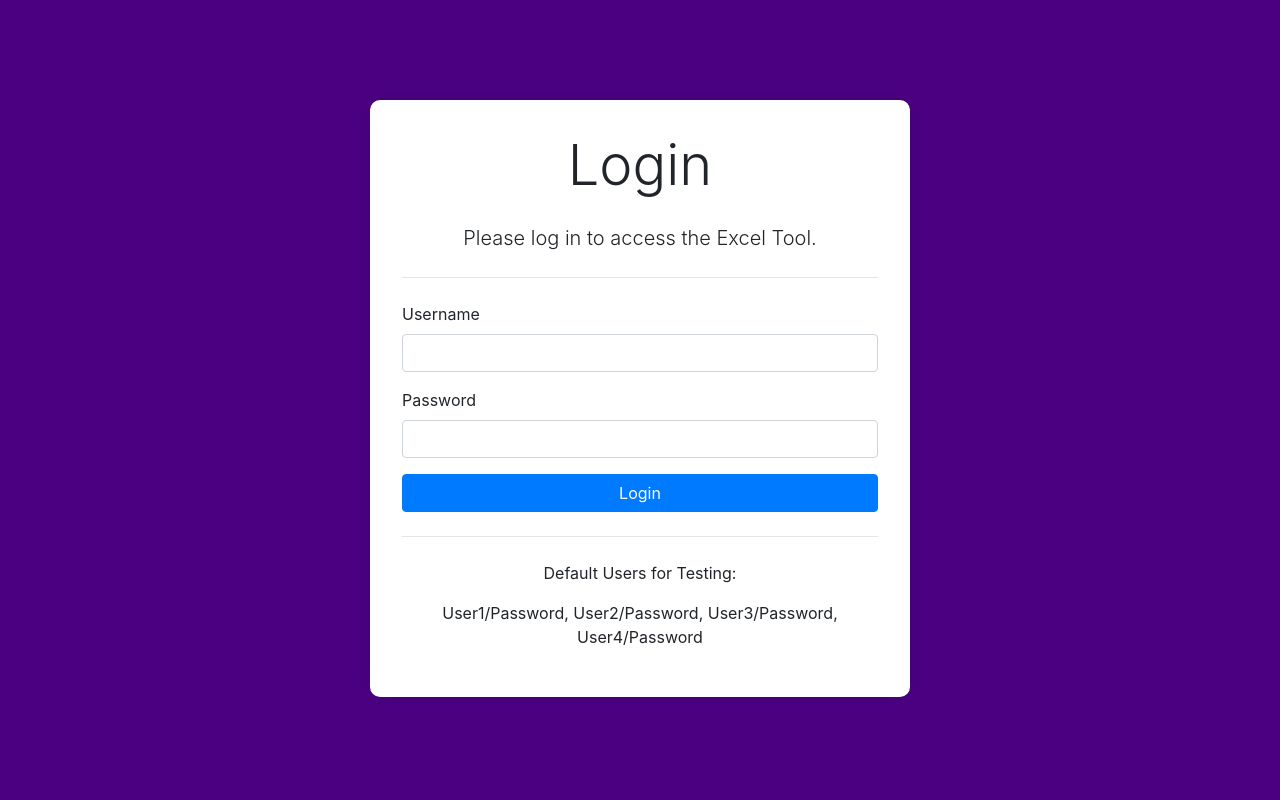
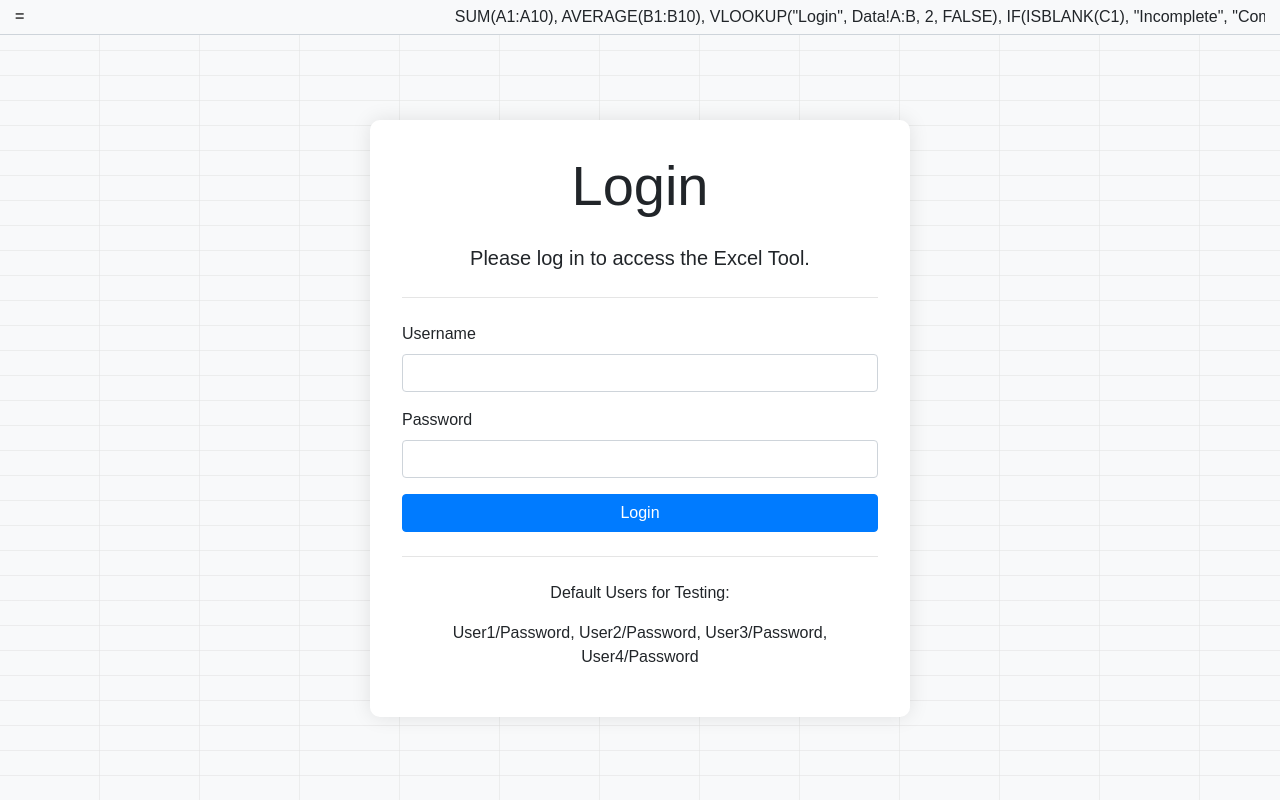
Before and after one commit to seanmcmahon101/render-reconcile-test, a Flask app: page /login in a window 1280 px wide. Run offline with Flask 3, Linux system fonts and the light colour scheme; some libraries are stand-ins or nearby versions.

Commit message:
Update login.html

```diff
--- a/templates/login.html
+++ b/templates/login.html
@@ -6,21 +6,97 @@
     <link rel="stylesheet" href="https://stackpath.bootstrapcdn.com/bootstrap/4.5.2/css/bootstrap.min.css">
     <style>
         body {
-            background-color: #4B0082;
+            background-color: #f0f2f5; /* Light grey background for the sheet */
+            overflow: hidden; /* To hide scrollbars caused by formula bar animation */
+            font-family: sans-serif; /* Set a default font */
         }
+
+        /* Animated Excel Sheet Grid Background */
+        body::before {
+            content: '';
+            position: fixed;
+            top: 0;
+            right: 0;
+            bottom: 0;
+            left: 0;
+            z-index: -1; /* Behind the content */
+            background: repeating-linear-gradient(0deg, transparent, transparent 24px, #e0e0e0 25px), /* Vertical lines */
+                        repeating-linear-gradient(90deg, transparent, transparent 99px, #e0e0e0 100px), /* Horizontal lines */
+                        #f8f9fa; /* Base sheet color */
+            background-size: cover;
+            animation: pan 10s linear infinite; /* Subtle panning animation */
+        }
+
+        @keyframes pan {
+            100% {
+                background-position: 200px 0px, 0px 200px;
+            }
+        }
+
+
+        /* Formula Bar Area */
+        .formula-bar {
+            position: fixed; /* Fixed at the top */
+            top: 0;
+            left: 0;
+            width: 100%;
+            background-color: #f8f9fa; /* Same as sheet background */
+            border-bottom: 1px solid #ced4da;
+            padding: 5px 15px;
+            box-sizing: border-box; /* Include padding in width */
+            display: flex;
+            align-items: center;
+            z-index: 0; /* Ensure it's behind the login form but in front of the grid */
+            overflow: hidden; /* Hide overflowing formula text */
+            white-space: nowrap; /* Keep formula text in one line */
+        }
+
+        .formula-label {
+            font-weight: bold;
+            margin-right: 10px;
+            color: #555;
+        }
+
+        .formula-text-container {
+            flex-grow: 1; /* Take up remaining space */
+            overflow: hidden; /* Clip overflowing text */
+            position: relative; /* For animation positioning */
+        }
+
+        .formula-text {
+            display: inline-block; /* Allows text to scroll horizontally */
+            animation: scrollFormula 20s linear infinite; /* Scroll animation */
+            padding-left: 100%; /* Start off-screen */
+        }
+
+        @keyframes scrollFormula {
+            0% {
+                transform: translateX(0%);
+            }
+            100% {
+                transform: translateX(-100%); /* Scroll full width of text */
+            }
+        }
+
+
         .login-container {
-            margin-top: 100px;
+            margin-top: 120px; /* Adjusted margin to accommodate formula bar */
+            position: relative; /* Needed for z-index context */
+            z-index: 1; /* To be on top of the formula bar and background */
         }
+
         .jumbotron {
             background-color: #ffffff;
             border-radius: 10px;
             box-shadow: 0 0 20px rgba(0,0,0,0.1);
             padding: 2rem;
         }
+
         .btn-primary {
             background-color: #007bff;
             border-color: #007bff;
         }
+
         .btn-primary:hover {
             background-color: #0056b3;
             border-color: #0056b3;
@@ -28,6 +104,16 @@
     </style>
 </head>
 <body>
+
+    <div class="formula-bar">
+        <span class="formula-label">=</span>
+        <div class="formula-text-container">
+            <span class="formula-text" id="formulaText">
+                SUM(A1:A10), AVERAGE(B1:B10), VLOOKUP("Login", Data!A:B, 2, FALSE),  IF(ISBLANK(C1), "Incomplete", "Complete"), MAX(D1:D10),  ... more Excel formulas scrolling ...
+            </span>
+        </div>
+    </div>
+
     <div class="container login-container">
         <div class="row justify-content-center">
             <div class="col-md-6">
```
